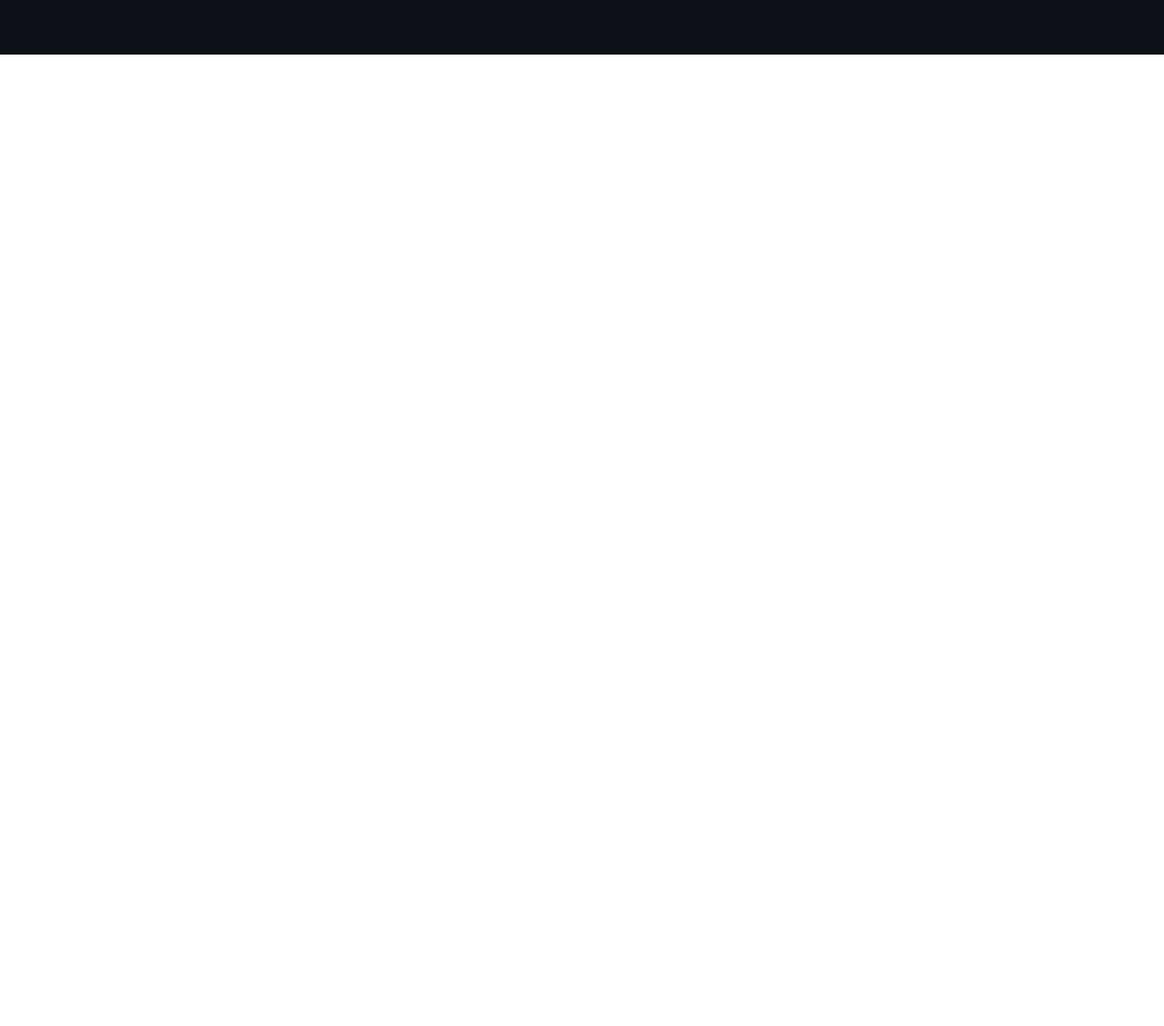
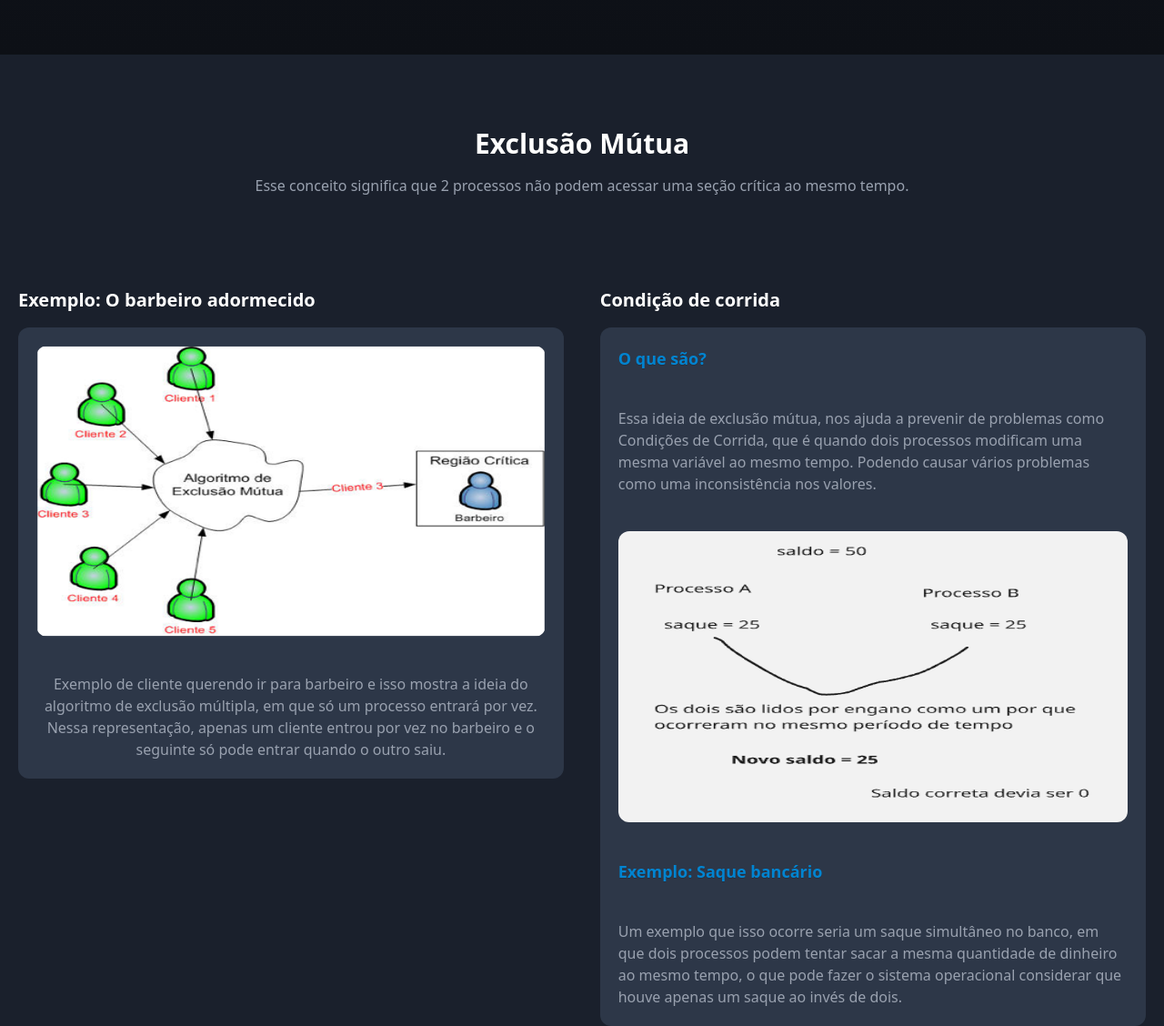
Before and after one commit to Lucasmenezes08/SO-ALGORITMO-RMI, a website: page src/index.html in a window 1280 px wide. Shown: the part 794-1922 px from the top of the page at 91% size. Before the commit the page ends 854 px from the top, so only its background shows below. Drawn offline with Linux system fonts and the light colour scheme.

Commit message:
:sparkles: feat: implementar componente introdução.

```diff
--- /dev/null
+++ b/src/index.css
@@ -0,0 +1,3 @@
+html {
+  scroll-behavior: smooth;
+}
--- a/src/index.html
+++ b/src/index.html
@@ -5,8 +5,9 @@
     <meta name="viewport" content="width=device-width, initial-scale=1.0">
     <title>Document</title>
      <link href="./output.css" rel="stylesheet">
+     <link href="./index.css" rel="stylesheet">
 </head>
-<body style="overflow-y : scroll ; scroll-behavior: smooth;">
+<body class="h-screen flex flex-col">
     <header class="antialiased font-sans flex flex-col w-full bg-[#1a202c] bg-linear-to-b from-black/30 to-black/50">
             <section class="flex items-center justify-center border-solid border-1 border-b-gray-600 py-3 bg-[#1a202c]/95">
                 <section class="flex flex-row justify-center items-center gap-3">
@@ -22,10 +23,51 @@
                     <p class=" text-xl text-gray-400 font-light px-15 text-center overflow-wrap break-after-all">Lorem ipsum dolor sit amet, consectetur adipiscing elit. Phasellus est lorem, laoreet at fringilla quis, viverra in ipsum. Curabitur metus mi, iaculis nec nisi at, blandit consequat lacus. Integer blandit pulvinar turpis eu placerat. Sed et vestibulum nisi. Praesent in ante lorem</p>
 
                 </section>
-                <button class="flex items-center justify-center text-xl/relaxed bg-sky-500 w-40 h-15 rounded-2xl mt-10 text-white font-bold font-sans text-shadow-2xs cursor-pointer"><a>Comecar</a></button>
+                <button class="flex items-center justify-center text-xl/relaxed bg-sky-500 w-40 h-15 rounded-2xl mt-10 text-white font-bold font-sans text-shadow-2xs cursor-pointer"><a href="#introducao">Comecar</a></button>
             </section>
 
         </header>
 
+        <section class="w-full flex flex-col bg-[#1a202c] font-sans" >
+            <section class="flex flex-col justify-center items-center mt-20">
+                <h3 id="introducao" class="text-3xl mb-4  text-white font-semibold text-shadow-2xs">Exclusão Mútua</h3>
+                <p class="text-md text-gray-400 font-light"> Esse conceito significa que 2 processos não podem acessar uma seção crítica ao mesmo tempo.</p>
+            </section>
+
+            <section class="flex flex-row justify-center mt-25 px-5 gap-10">
+
+                <section class="flex flex-col">
+                    <h4 class="text-xl  text-white font-semibold text-shadow-2xs">Exemplo: O barbeiro adormecido</h4>
+                    <section class="flex flex-col justify-center items-center mt-4 bg-[#2d3748] rounded-xl">
+                        <img src="./assets/image4.png" class="w-full h-90 px-5 py-5 rounded-4xl">
+                        <p class="text-md text-gray-400 font-light py-5 px-5 text-center">
+                            Exemplo de cliente querendo ir para barbeiro e isso mostra a ideia do algoritmo de exclusão múltipla, em que só um processo entrará por vez. Nessa representação, apenas um cliente entrou por vez no barbeiro e o seguinte só pode entrar quando o outro saiu.
+                        </p>
+
+                    </section>
+                </section>
+
+                <section class="flex flex-col">
+                    <h4 class="text-xl  text-white font-semibold text-shadow-2xs">Condição de corrida</h4>
+                    <section class="flex flex-col justify-center items-center mt-4 bg-[#2d3748] rounded-xl">
+                        <section>
+                            <h5 class="px-5 py-5 text-lg text-sky-600 font-semibold text-shadow-2xs">O que são?</h5>
+                            <p class="px-5 py-5 text-md text-gray-400 font-light text-start">Essa ideia de exclusão mútua, nos ajuda a prevenir de problemas como Condições de Corrida, que é quando dois processos modificam uma mesma variável ao mesmo tempo. Podendo causar vários problemas como uma inconsistência nos valores.</p>
+                        </section>
+                       <img src="./assets/image3.png" class="w-full h-90 px-5 py-5 rounded-4xl">
+
+                        <section>
+                            <h5 class="px-5 py-5 text-lg text-sky-600 font-semibold text-shadow-2xs">Exemplo: Saque bancário</h5>
+                            <p class="px-5 py-5 text-md text-gray-400 font-light text-start">Um exemplo que isso ocorre seria um saque simultâneo no banco, em que dois processos podem tentar sacar a mesma quantidade de dinheiro ao mesmo tempo, o que pode fazer o sistema operacional considerar que houve apenas um saque ao invés de dois.</p>
+                        </section>
+                    </section>
+                </section>
+
+
+            </section>
+
+
+        </section>
+
 </body>
 </html>
```
Also changed, not shown: src/assets/image1.png (added), src/assets/image2.png (added), src/assets/image3.png (added), src/assets/image4.png (added), src/output.css.
